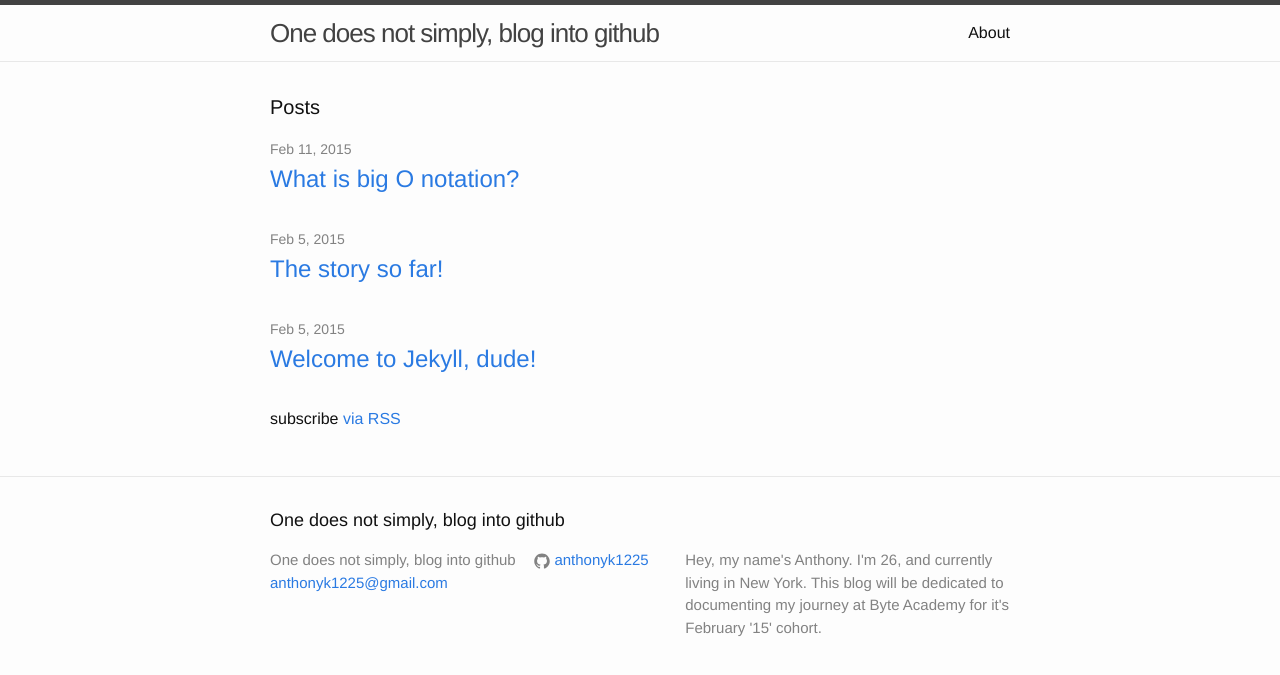
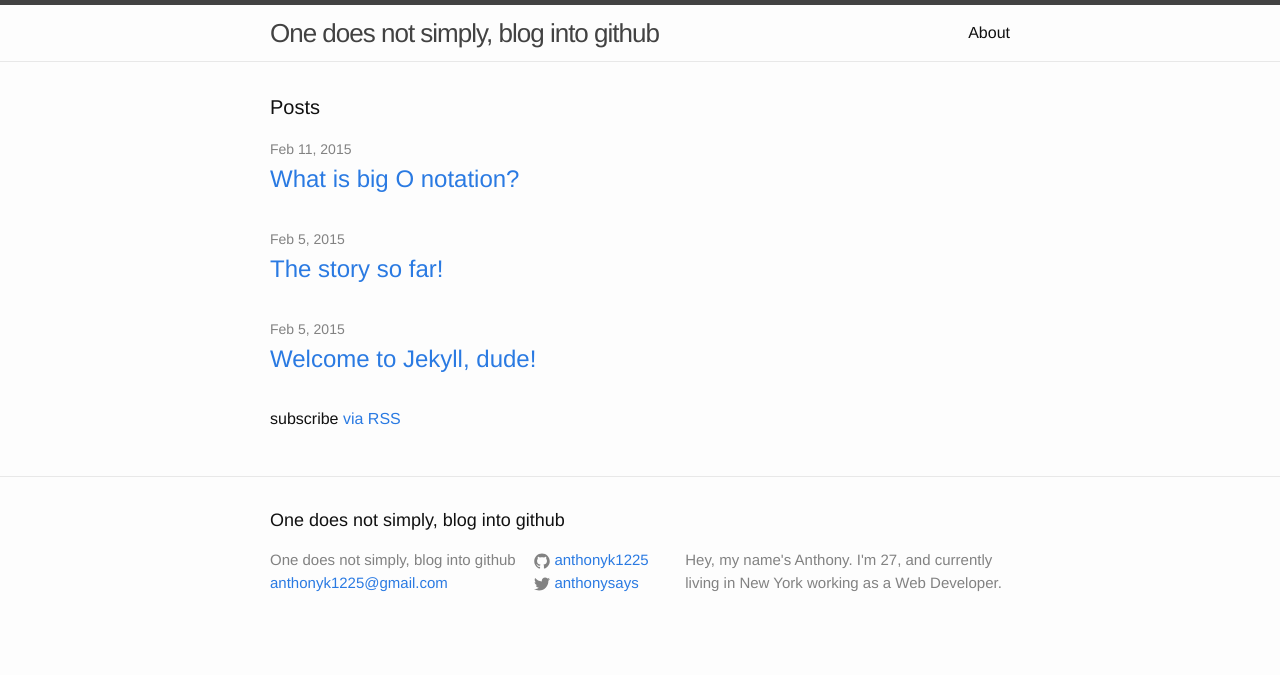
Before and after one commit to anthonyk1225/anthonyk1225.github.io, a Jekyll site: the page built from index.html, in a window 1280 px wide. Shown: the top 675 px of the page. Built offline with Jekyll 4.4.1, drawn with Linux system fonts in a browser that asks for light colours.

Commit message:
updated config file

```diff
--- a/_config.yml
+++ b/_config.yml
@@ -2,12 +2,12 @@
 title: One does not simply, blog into github
 email: anthonyk1225@gmail.com
 description: > # this means to ignore newlines until "baseurl:"
-  Hey, my name's Anthony. I'm 26, and currently living in New York. This blog will be dedicated to documenting
-  my journey at Byte Academy for it's February '15' cohort.
+  Hey, my name's Anthony. I'm 27, and currently living in New York working as a Web Developer.
 baseurl: "" # the subpath of your site, e.g. /blog/
-url: "http://yourdomain.com" # the base hostname & protocol for your site
-twitter_username:
+url: "http://development.webhop.me" # the base hostname & protocol for your site
+twitter_username: anthonysays
 github_username:  anthonyk1225
+linkedin_username: keatinganthony
 
 # Build settings
 markdown: kramdown
```
